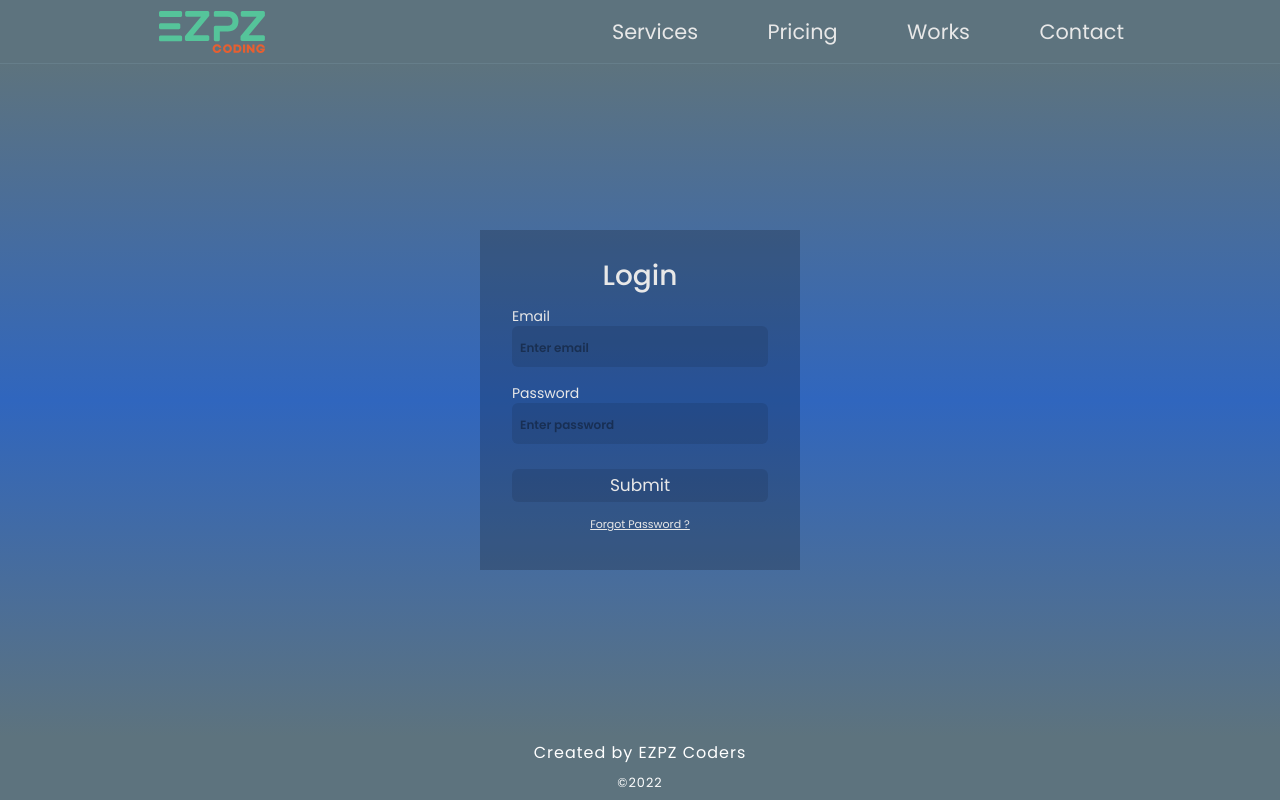
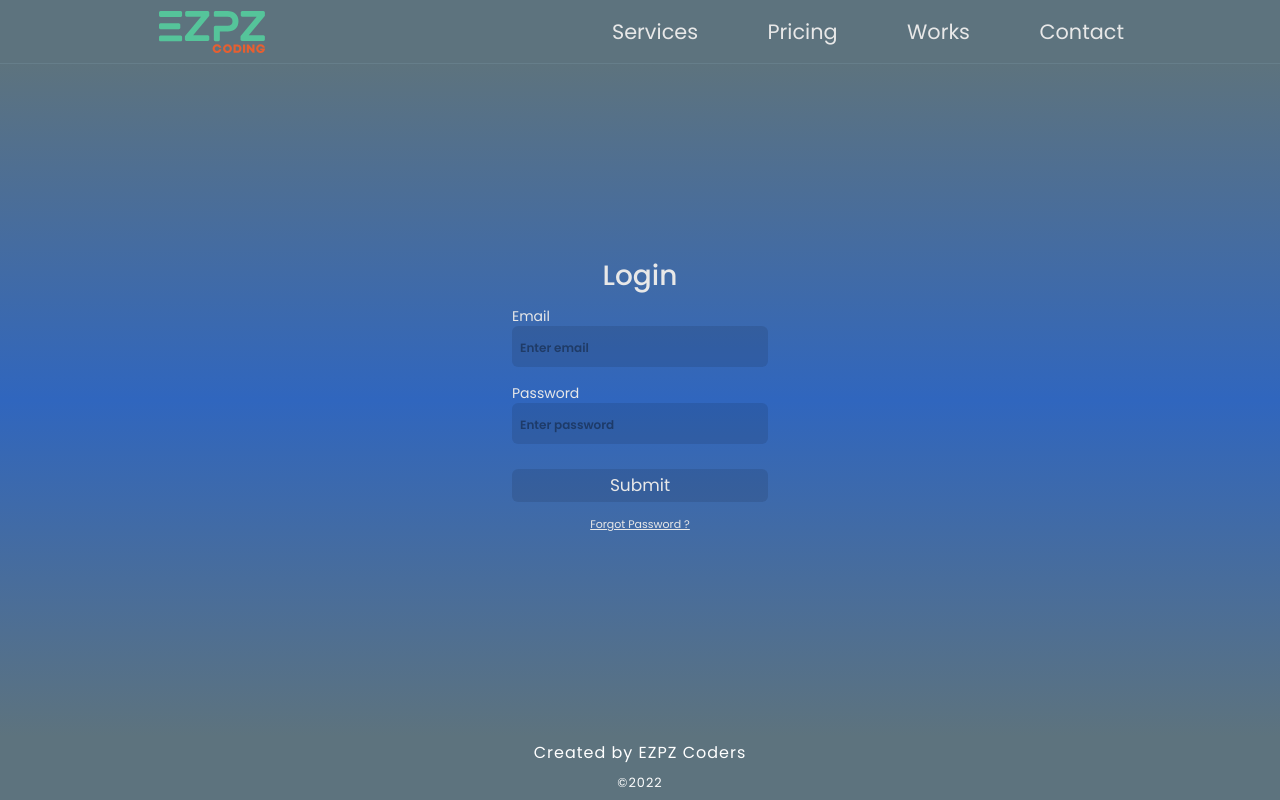
Before and after one commit to pixelverse-studios/pixelverse-studios-ui, a Next.js app: page /login in a window 1280 px wide. Built offline with nearby package versions, Linux system fonts and the light colour scheme.

Commit message:
theme font change

```diff
--- a/components/views/login/index.tsx
+++ b/components/views/login/index.tsx
@@ -4,6 +4,7 @@ import Link from 'next/link'
 import { FormProps } from '../../../utilities/types/formTypes'
 import styles from './Login.module.scss'
 import useForm from '../../../utilities/hooks/useForm'
+import { fromPromise } from '@apollo/client'
 
 const INITIAL_STATE = {
     email: '',
@@ -18,14 +19,12 @@ const INITIAL_ERROR = {
 const Login = () => {
     const {
         form: { email, password },
-        handleChange,
-        handleReset
+        handleChange
     } = useForm(INITIAL_STATE)
     const [error, setError] = useState(INITIAL_ERROR)
 
     const handleSubmit = (event: FormEvent<HTMLFormElement>) => {
         event.preventDefault()
-        handleReset()
     }
 
     return (
--- a/styles/theme.scss
+++ b/styles/theme.scss
@@ -15,9 +15,9 @@
     --off-black: #0a0a0a;
     --off-white: #e8e8e8;
     --error-font: rgb(204, 0, 0);
-    --error-font-background: rgba(255, 71, 71, 0.417);
+    --error-background: rgba(255, 71, 71, 0.417);
 
-    --darkClearBg: rgba(3, 3, 3, 0.2);
+    --dark-clear-bg: rgba(3, 3, 3, 0.2);
     --bottom-box-shadow: 0px 0px 12px 2px rgba(0, 0, 0, 0.87);
     --nav-height: 4rem;
     --footer-height: 4rem;
```
